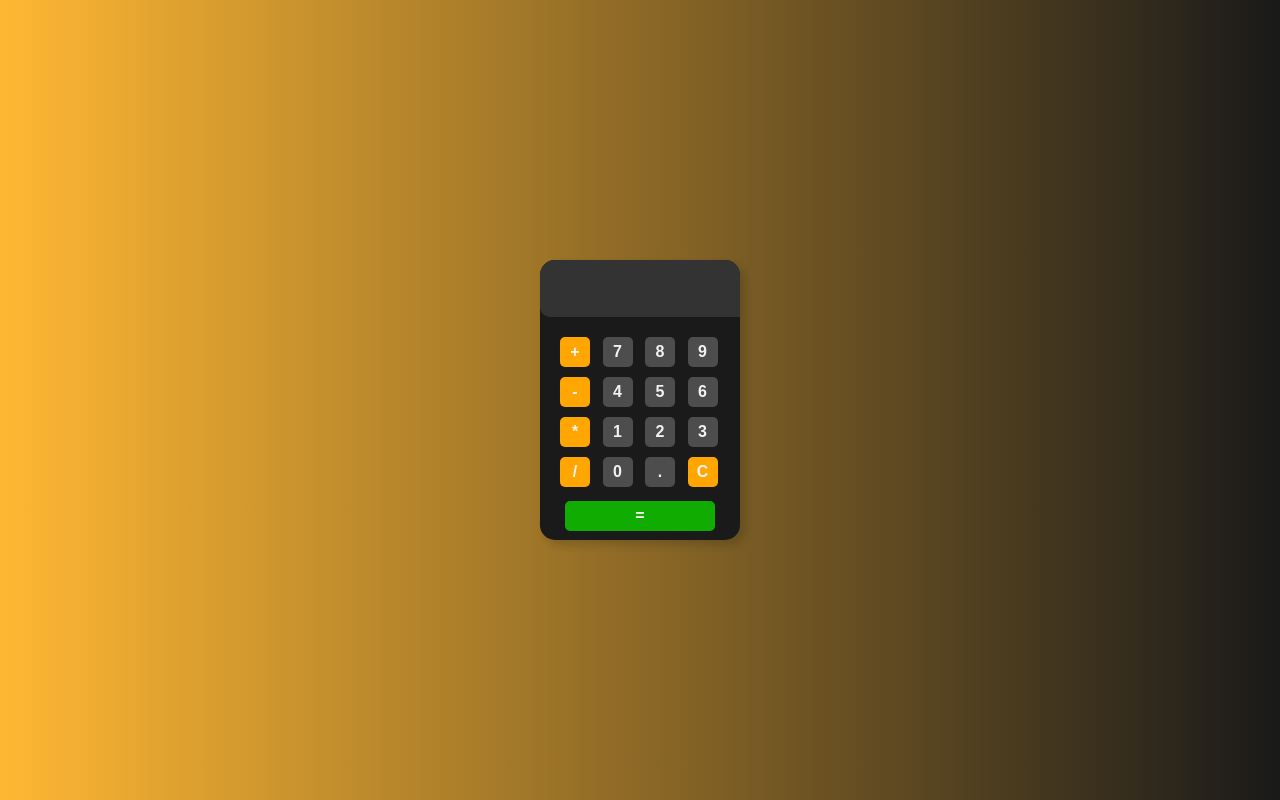
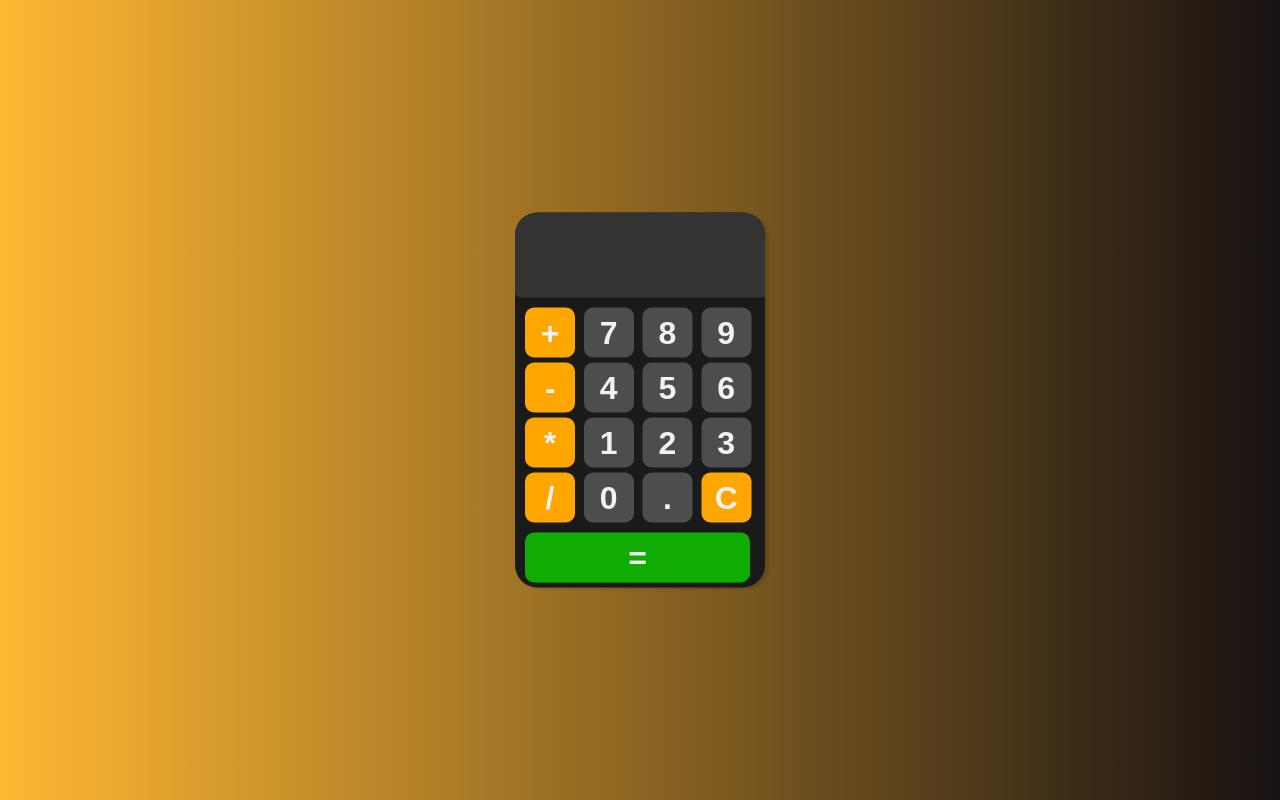
Before and after one commit to Waseem4100/SIMPLE-CALCULATOR, a plain HTML site: page main.html in a window 1280 px wide. Drawn offline with Linux system fonts and the light colour scheme.

Commit message:
simple calculator

```diff
--- /dev/null
+++ b/index.js
@@ -0,0 +1,16 @@
+"use strict";
+const DISPLAY = document.getElementById(`display`);
+function getDisplay(input) {
+    DISPLAY.value += input;
+}
+function clearDisplay() {
+    DISPLAY.value = "";
+}
+function calculator() {
+    try {
+        DISPLAY.value = eval(DISPLAY.value);
+    }
+    catch (error) {
+        DISPLAY.value = " error ";
+    }
+}
--- a/main.html
+++ b/main.html
@@ -15,31 +15,31 @@
     <input id="display" readonly>
 
     <div id ="keys">
-        <button onclick="appendtoDisplay(`+`)" class="operator-btn">+</button>
-        <button onclick="appendtoDisplay(`7`)">7</button>
-        <button onclick="appendtoDisplay(`8`)">8</button>
-        <button onclick="appendtoDisplay(`9`)">9</button>
-        <button onclick="appendtoDisplay(`-`)" class="operator-btn">-</button>
-        <button onclick="appendtoDisplay(`4`)">4</button>
-        <button onclick ="appendtoDisplay(`5`)">5</button>
-        <button onclick="appendtoDisplay(`6`)">6</button>
-        <button onclick="appendtoDisplay(`*`)" class="operator-btn">*</button>
-        <button onclick="appendtoDisplay(`1`)">1</button>
-        <button onclick="appendtoDisplay(`2`)">2</button>
-        <button onclick="appendtoDisplay(`3`)">3</button>
-        <button onclick="appendtoDisplay(`/`)" class="operator-btn">/</button>
-        <button onclick="appendtoDisplay(`0`)">0</button>
-        <button onclick="appendtoDisplay(`.`)">.</button>
-        <button onclick="cleardisplay()" class="operator-btn">C</button>
+        <button onclick="getDisplay(`+`)" class="operator-btn">+</button>
+        <button onclick="getDisplay(`7`)">7</button>
+        <button onclick="getDisplay(`8`)">8</button>
+        <button onclick="getDisplay(`9`)">9</button>
+        <button onclick="getDisplay(`-`)" class="operator-btn">-</button>
+        <button onclick="getDisplay(`4`)">4</button>
+        <button onclick ="getDisplay(`5`)">5</button>
+        <button onclick="getDisplay(`6`)">6</button>
+        <button onclick="getDisplay(`*`)" class="operator-btn">*</button>
+        <button onclick="getDisplay(`1`)">1</button>
+        <button onclick="getDisplay(`2`)">2</button>
+        <button onclick="getDisplay(`3`)">3</button>
+        <button onclick="getDisplay(`/`)" class="operator-btn">/</button>
+        <button onclick="getDisplay(`0`)">0</button>
+        <button onclick="getDisplay(`.`)">.</button>
+        <button onclick="clearDisplay()" class="operator-btn">C</button>
 
     </div>
-    <button onclick="calculate()" class="calculate-btn">=</button>
+    <button onclick="calculator()" class="calculate-btn">=</button>
 
 </div>
 
 
 
 
-<script src="main.js"></script>
+<script src="index.js"></script>
 </body>
 </html>
--- a/main.js
+++ /dev/null
@@ -1,17 +0,0 @@
-"use strict";
-const display = document.getElementById(`display`);
-function appendtoDisplay(input) {
-    display.value += input;
-}
-
-function cleardisplay() {
-    display.value = "";
-}
-function calculate() {
-    try {
-        display.value = eval(display.value);
-    }
-    catch (error) {
-        display.value = " error ";
-    }
-}
--- a/style.css
+++ b/style.css
@@ -4,7 +4,7 @@ body{
     justify-content: center;
     align-items: center;
     height: 100vh;
-    background: linear-gradient(to left ,hsl(0, 0%, 10%),hsl(39, 100%, 60%));
+    background: linear-gradient(to left ,hsl(0, 14%, 8%),hsl(39, 100%, 60%));
     background-repeat: no-repeat;
     background-attachment: fixed;
     position: center;
@@ -13,21 +13,22 @@ body{
 
 
 #calculator{
-    height: 280px;
+    height: 750px;
     font-family: Arial, Helvetica, sans-serif;
     background-color: hsl(0, 0%, 10%);
-    border-radius: 15px;
-    max-width: 200px;
+    border-radius: 45px;
+    max-width: 500px;
     overflow: hidden;
     border-color: black;
-    box-sizing: border-box;
-    box-shadow: 5px 5px 8px rgba(24, 24, 24, 0.2);
+   box-shadow: 6px 3px 6px rgba(24, 24, 24, 0.2);
+    transform: scale(50%,50%);
 
 }
 #display{
     width:100% ;
+    height: 150px;
     padding: 10px;
-    font-size: 2rem;
+    font-size: 4rem;
     text-align: left;
     border-radius: 10px;
     border: none;
@@ -43,13 +44,13 @@ body{
 
 }
 button{
-    height: 30px;
-    width: 30px;
-    border-radius: 5px;
+    height: 100px;
+    width: 100px;
+    border-radius: 18px;
     border: none;
     background-color: hsl(0, 0%, 30%);
     color: hsl(0, 0%, 95%);
-    font-size: 1rem;
+    font-size: 4rem;
     font-weight: bold;
     cursor: pointer;
 }
@@ -75,10 +76,10 @@ button:active{
 }
 
 .calculate-btn{
-    width: 150px;
-    margin-left: 25px;
-    margin-bottom: 25px;
-    margin-top: -25px;
+    height: 100px;
+    width: 450px;
+    border-radius: 18px;
+    margin-left:20px ;
     background-color: hsl(115, 98%, 34%);
 }
 .calculate-btn:hover{
```
Also changed, not shown: tsconfig.json (added, +109 -0 lines), 1 other file.
